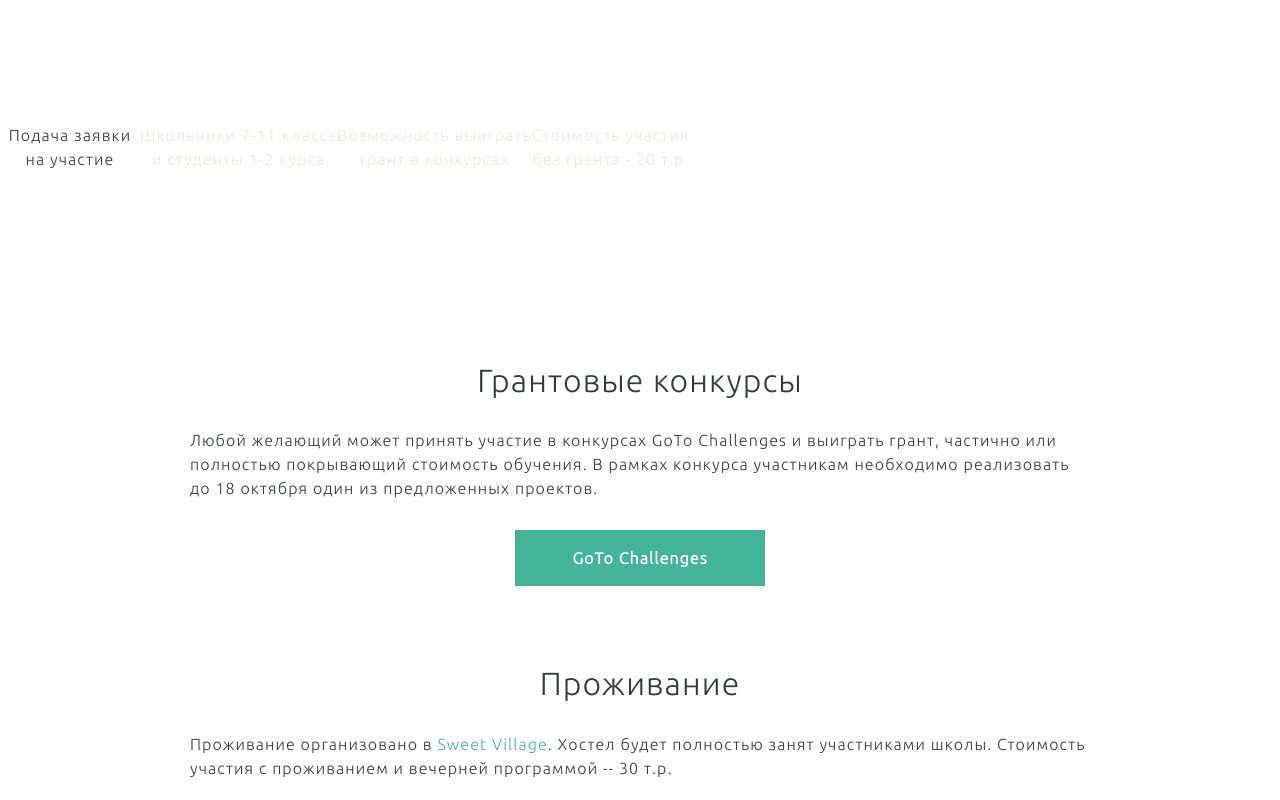
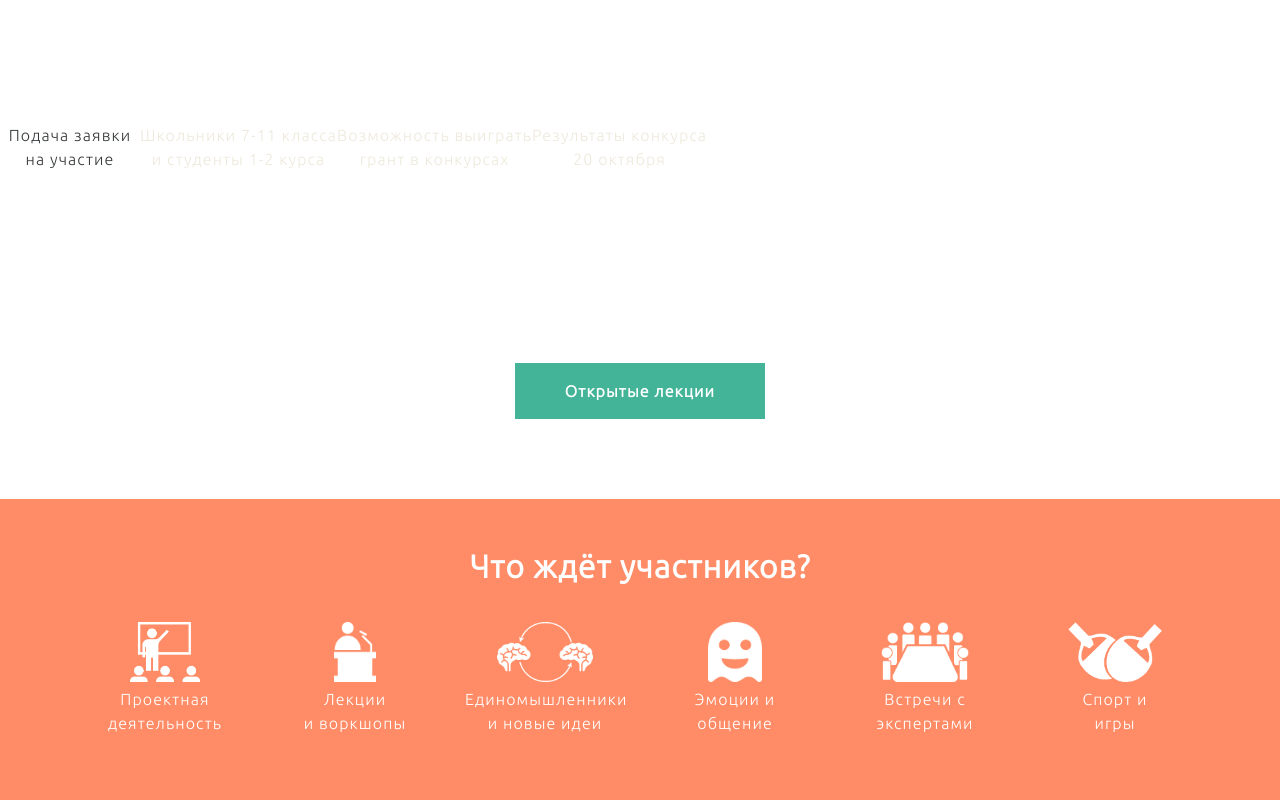
Before and after one commit to tvorogme/camp_autumn, a plain HTML site: page index.html in a window 1280 px wide. Shown: the part 1820-2620 px from the top of the page. Drawn offline with nearby package versions, Linux system fonts and the light colour scheme; some packages are replaced by stand-ins of ours; a script that the page names is missing.

Commit message:
Add button

```diff
--- a/index.html
+++ b/index.html
@@ -744,29 +744,12 @@ style="stroke-width:0.9375">     </tspan></text>
             <p id="first_step">Подача заявки<br>на участие</p>
             <p id="second_step">Школьники 7-11 класса <br> и студенты 1-2 курса</p>
             <p id="third_step">Возможность выиграть <br> грант в конкурсах</p>
-            <p id="fourth_step">Стоимость участия<br>без гранта - 20 т.р.</p>
+            <p id="fourth_step">Результаты конкурса<br>20 октября</p>
         </div>
     </div>
     <div class="container">
         <div class="whitespace"></div>
-
-        <h2 class="gotochallange_header">Грантовые конкурсы</h2>
-        <p class="gotochallange">Любой желающий может принять участие в конкурсах GoTo Challenges и выиграть грант,
-            частично
-            или полностью покрывающий стоимость обучения. В рамках конкурса участникам необходимо реализовать до 18
-            октября
-            один из
-            предложенных проектов.</p>
-
-        <a href="https://goto.msk.ru/camp_autumn/grants/" id="grants">GoTo Challenges</a>
-
-        <div class="whitespace not-mobile"></div>
-        <h2 class="gotochallange_header not-mobile">Проживание</h2>
-        <p class="norm_test not-mobile">Проживание организовано в <a href="http://sweetvillagehostel.ru/">Sweet
-            Village</a>. Хостел
-            будет полностью занят участниками школы. Стоимость участия с проживанием и вечерней программой -- 30 т.р.
-        </p>
-
+        <a href="https://docs.google.com/forms/d/e/1FAIpQLSf-srXAd7yaBcTET4dpLgLsKmNp-P5TH1HyLq02EfSBa9qBqA/viewform" id="grants">Открытые лекции</a>
         <div class="whitespace"></div>
     </div>
 
```
